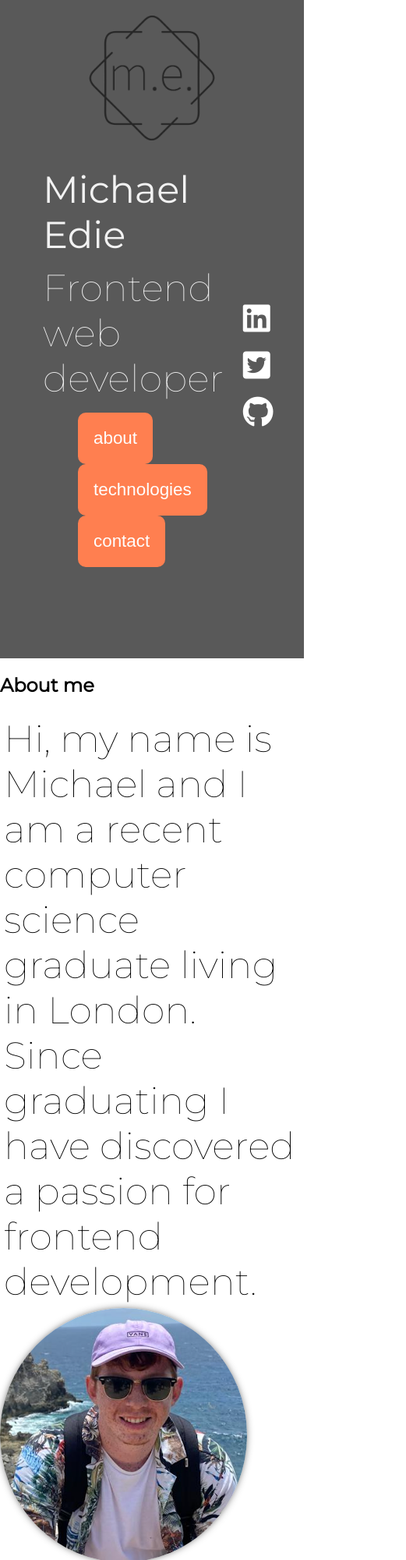
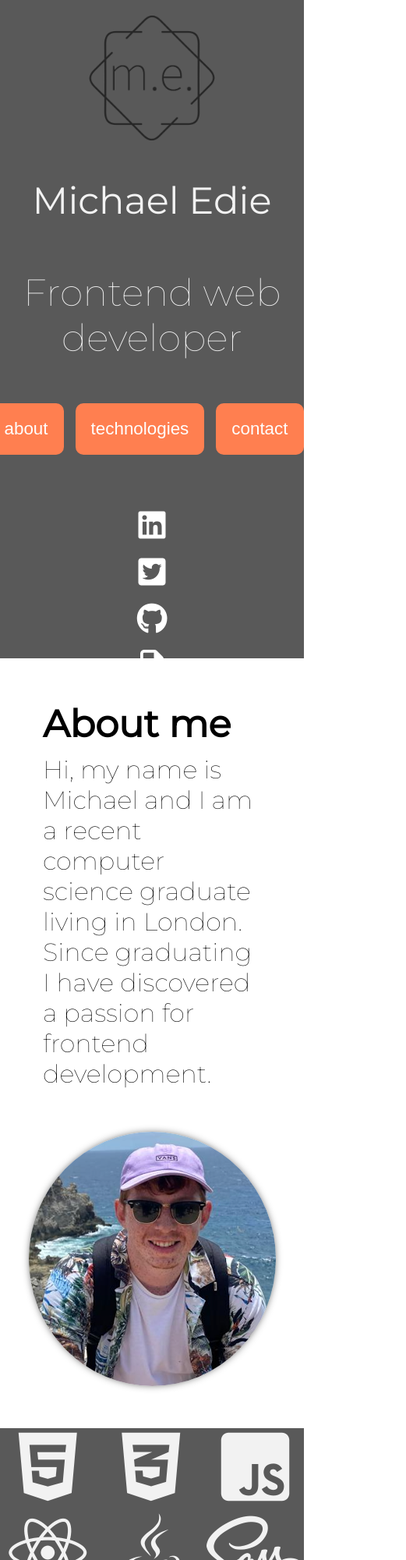
Before and after one commit to mycool-dev/My-Website, a plain HTML site: page index.html in a window 390 px wide. Shown: the top 2000 px of the page at 78% size, 521 px wide, since content can reach past the window. Drawn offline with Linux system fonts and the light colour scheme.

Commit message:
Responsive design changes added & Now works with mobile screen sizes

```diff
--- a/index.html
+++ b/index.html
@@ -21,24 +21,23 @@
     />
   </head>
   <body>
-    <section class="header">
-      <nav>
-        <div class="header-left">
+    <section id="header-section">
+      <nav class="header-area">
+        <div class="header-logo">
           <img src="./logo-no-background.png" alt="logo" class="logo" />
         </div>
       </nav>
       <div class="center-content">
-        <div class="title">
+        <div class="hero-title">
           <p class="name">Michael Edie</p>
           <p class="job-title">Frontend web developer</p>
           <div class="buttons">
             <a href="#about-me"><button class="button about-btn">about</button></a>
             <a href="#technologies"><button class="button tech-btn">technologies</button></a>
-
             <a href="#contact"><button class="button contact-btn">contact</button></a>
           </div>
         </div>
-        <div class="header-central">
+        <div class="hero-socials">
           <div class="socials">
             <a href="https://www.linkedin.com/in/michael-edie/" class="linked">
               <div class="linkedIn">
@@ -55,6 +54,11 @@
                 <i class="fa-brands fa-github"></i>
               </div>
             </a>
+            <a href="./CV.pdf" download>
+              <div class="cv">
+                <i class="fa-regular fa-file"></i>
+              </div>
+            </a>
           </div>
         </div>
       </div>
@@ -62,8 +66,8 @@
     <section id="about-me">
       <div class="about-me">
         <div class="about-me-text">
-          <h2>About me</h2>
-          <p>
+          <p class="about-me-title">About me</p>
+          <p class="about-me-info">
             Hi, my name is Michael and I am a recent computer science graduate
             living in London. Since graduating I have discovered a passion for frontend development.
           </p>
@@ -71,8 +75,8 @@
         <div class="about-me-picture">
           <img
             src="./selfie.jpg"
-            alt="Me at my graduation"
-            class="graduation-pic"
+            alt="Picture of me on holiday"
+            class="headshot-pic"
           />
         </div>
       </div>
@@ -93,9 +97,9 @@
         <p>Contact me</p>
         <form action="https://formsubmit.co/michaeledie77@outlook.com" method="POST">
             <input type="hidden" name="_subject" value="Email from your website!">
-            <input type="text" name="name" required placeholder="name">
-            <input type="email" name="email" required placeholder="email">
-            <textarea type="message" name="message" required placeholder="message" class="contact-message" rows="4" cols="50"></textarea>
+            <input type="text" name="name" required placeholder="Name">
+            <input type="email" name="email" required placeholder="Email">
+            <textarea type="message" name="message" required placeholder="Message" class="contact-message" rows="4" cols="50"></textarea>
             <button type="submit">Send</button>
        </form>
         </div>
--- a/style.css
+++ b/style.css
@@ -1,6 +1,6 @@
 /*
 ================================
-SHARED CSS
+CSS Comment
 ================================
 */
 html {
@@ -20,6 +20,7 @@ body{
 .socials{
     display: flex;
     flex-direction: column;
+    align-items: center;
 }
 a{
     color: white;
@@ -27,9 +28,7 @@ a{
 i{
    font-size:40px;
 }
-h1{
-    font-size: 3rem;
-}
+
 .button{
     font-size: 1.4rem;
     padding: 20px;
@@ -38,8 +37,13 @@ h1{
     border:none;
     border-radius: 10px;
     margin-right: 15px;
+}
 
+.buttons{
+    margin-top: 10px;
+    margin-left: 50px;
 }
+
 button:hover{
     cursor:pointer;
   opacity:0.7;
@@ -56,126 +60,56 @@ p{
 }
 .center-content{
  display: flex;
- flex-direction: row;
  justify-content: space-between;
  margin-left: 50px;
  margin-right: 50px;
  align-items: center;
 }
-.title{
+.hero-title{
     margin-top: 10%;
     justify-content: center;
     align-items: center;
 }
-.header-central{
+.hero-socials{
     margin-top: 10%;
 }
-.buttons{
-    margin-top: 10px;
-    margin-left: 50px;
+#header-section{
+    height:100vh;
+    background-color:#595959;
 }
-
-nav{
+.header-area{
     display:flex;
     justify-content: center;
     padding-top: 5%;
 }
+
 .logo{
     width:200px
 }
-.header-left{
+/*
+.header-logo{
     display: flex;
     align-items: center;
 }
-.header-left h1{
-    margin-left: 20px;
-    font-size: 2rem;
-}
-.header-left p{
-    margin-left: 20px;
-    font-size: 1.3rem;
-    font-weight: 100;
-}
-
-.header-central{
+*/
+.hero-socials{
     display: flex;
     flex-direction: column;
     align-items: flex-end;
-
 }
-.header-central div{
+.hero-socials div{
     margin: 10px;
 }
-ul{
-    display: flex;
-    list-style-type: none;
-    font-size: 1.2rem;
-}
-ul li{
-    margin-right: 20px;
-}
-.graduation-pic{
-    width:317px;
+
+.headshot-pic{
+    max-width:317px;
     border-radius: 50%;
     box-shadow: 0px 0px 11px -3px rgba(0,0,0,0.86);
 }
+
 #about-me{
-    background-color: white;
     color:black;
-
 }
-
-
-.header{
-    height:100vh;
-    background-color:#595959;
-}
-
-footer{
-    text-align: center;
-    background-color: #595959;
-    padding: 10px;
-}
-
-.fa-bootstrap{
-   /* row-start / col-start / row-end / col-end; */
-    grid-area: 3 / 2 / 4 / 3;
-}
-.tech-logo{
-    font-size:150px;
-}
-#contact{
-    display: flex;
-    justify-content: center;
-}
-.contact-form{
-    display:flex;
-    flex-direction: column;
-    justify-content: center;
-
-    text-align: center;
-    color: black;
-}
-form{
-    display:flex;
-    flex-direction: column;
-}
-form input, form textarea{
-    margin: 15px;
-    height: 50px;
-    font-size: 1.2rem;
-}
-form button{
-    padding: 20px;
-    font-size: 1.2rem;
-    margin-bottom: 10px;
-    border: none;
-    border-radius: 10px;
-}
-.contact-message{
-    height: 100px;
-}
-@media(min-width:720px){
 .about-me{
     display:flex;
     flex-direction: row;
@@ -183,6 +117,10 @@ form button{
     height: 100%;
     padding:50px;
 }
+.about-me-title{
+    font-weight: 700;
+}
+
 #technologies{
     display:flex;
     justify-content: center;
@@ -196,5 +134,102 @@ form button{
     grid-template-columns:repeat(3,1fr);
     justify-items: center;
 }
+.fa-bootstrap{
+   /* row-start / col-start / row-end / col-end; */
+    grid-area: 3 / 2 / 4 / 3;
+}
+.tech-logo{
+    font-size:150px;
+}
+#contact{
+    display: flex;
+    justify-content: center;
+}
+.contact-form{
+    flex-direction: column;
+    text-align: center;
+    color: black;
+}
+form{
+    display:flex;
+    flex-direction: column;
+}
+form input, form textarea{
+    margin: 15px;
+    height: 50px;
+    font-size: 1.2rem;
+    font-family: 'Montserrat', sans-serif;
+}
+form button{
+    padding: 20px;
+    font-size: 1.2rem;
+    margin-bottom: 10px;
+    border: none;
+    border-radius: 10px;
+}
+.contact-message{
+    height: 100px;
+}
+footer{
+    text-align: center;
+    background-color: #595959;
+    padding: 10px;
+}
 
+@media(max-width:750px){
+    .center-content{
+        display: flex;
+        flex-direction: column;
+        justify-content: space-between;
+        margin-left: 50px;
+        margin-right: 50px;
+        align-items: center;
        }
+       .name, .job-title{
+        text-align: center;
+       }
+       .job-title{
+        margin-top: 50px;
+       }
+       .center-content{
+        margin: 0;
+       }
+       .buttons{
+        display: flex;
+        justify-content: center;
+        margin-left: 0;
+        margin-top:50px;
+    }
+    .hero-socials{
+        margin-top:50px;
+    }
+
+.headshot-pic{
+    max-width:317px;
+    border-radius: 50%;
+    box-shadow: 0px 0px 11px -3px rgba(0,0,0,0.86);
+    margin-top: 50px;;
+}
+
+#about-me{
+    color:black;
+}
+.about-me{
+    display:flex;
+    flex-direction: column;
+}
+
+.about-me-title{
+    font-weight: 700;
+}
+.about-me-info{
+    font-size: 2rem;
+}
+.tech-logo{
+    font-size: 100px;
+}
+
+.contact-form{
+    max-width: 400px;
+}
+}
```
Also changed, not shown: 1 other file. Lines whose indentation alone changed are shown as unchanged.
